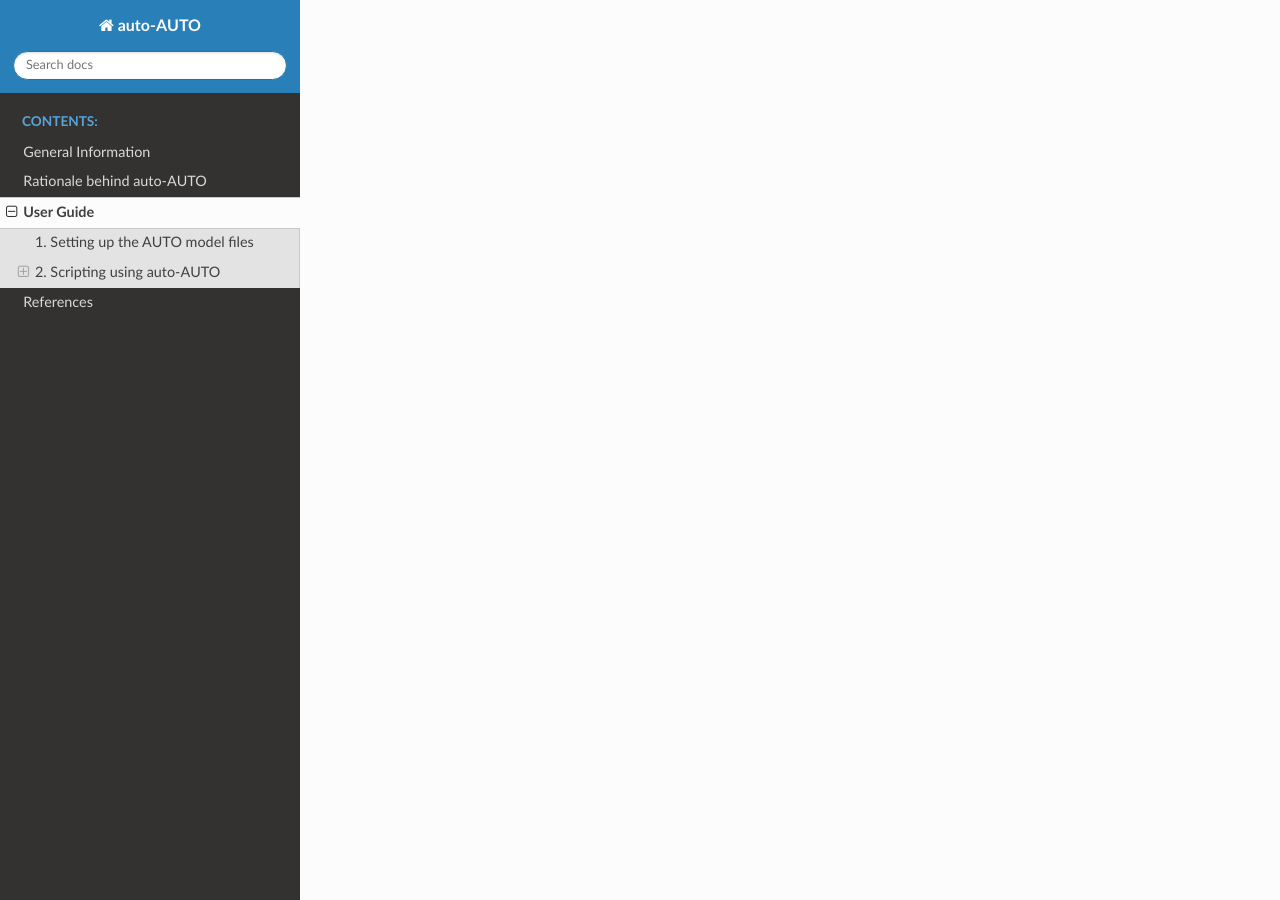
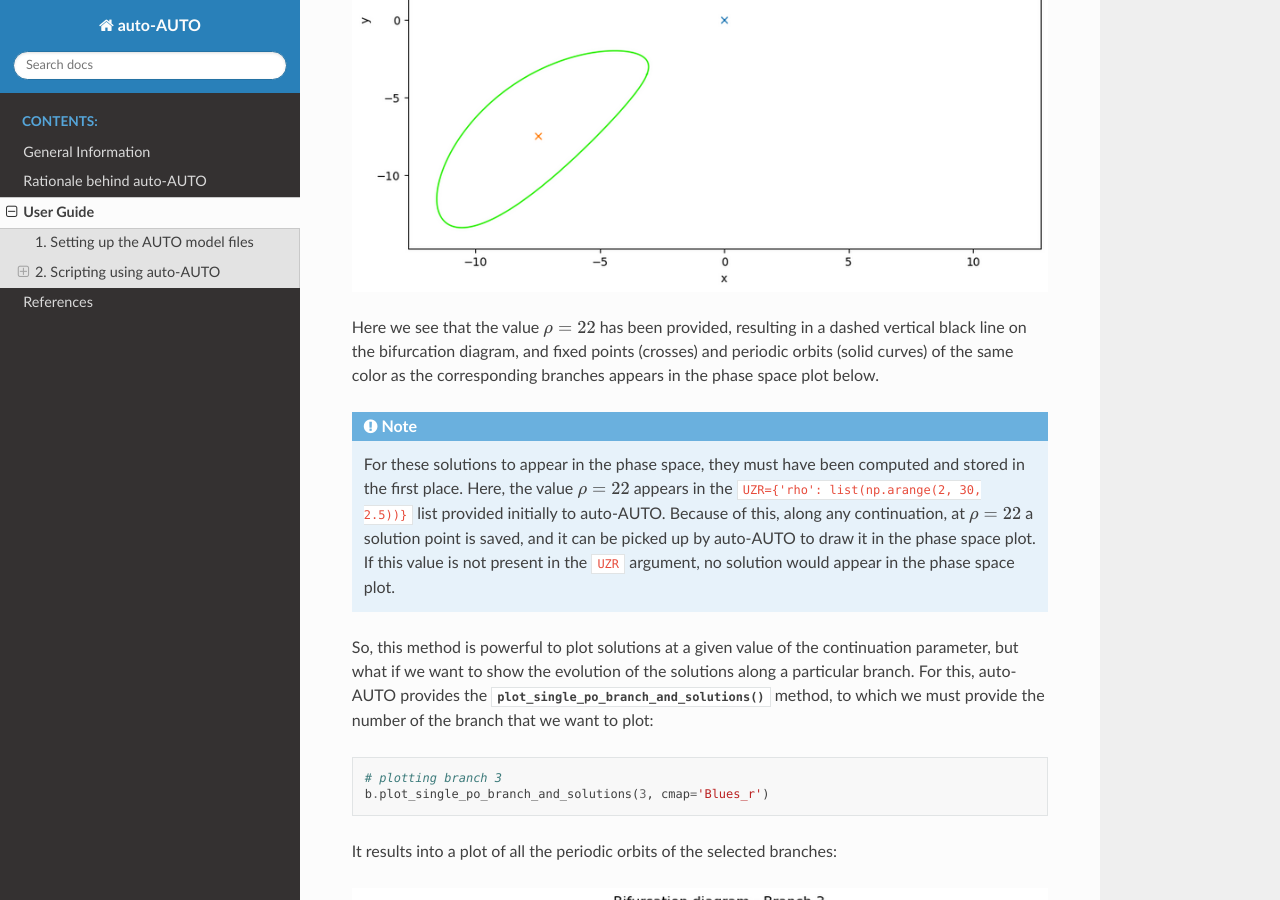
Before and after one commit to Climdyn/auto-AUTO, a Sphinx documentation site: the page built from documentation/source/files/user_guide.rst, in a window 1280 px wide and 900 px high, scrolled down 10959 px. Built offline with Sphinx 7.4.7 and the Read the Docs theme 3.1.0, drawn with Linux system fonts in a browser that asks for light colours; formulas are drawn with MathJax 3; some of the changed text lies outside the part shown.

Commit message:
Finished PO continuation part

```diff
--- a/documentation/source/files/user_guide.rst
+++ b/documentation/source/files/user_guide.rst
@@ -357,7 +356,52 @@ On this plot of :math:`\rho` versus the :math:`L_2` norm, they look similar, but
 .. image:: figures/branches_plot_3D.png
 
 What we have seen so far are plots of the branches of solutions as a function of the continuation parameter, but it would be interesting to see the solutions
-embedded in the phase space where they live. To do that, one can use the ...
+embedded in the phase space where they live. To do that, one can use the :meth:`.plot_diagram_and_solutions`:
+
+.. code-block:: python
+
+    b.plot_diagram_and_solutions(solutions_parameter_value=22., solutions_variables=(0, 1), fixed_points_diagram_kwargs={'legend': True},
+                             periodic_orbits_diagram_kwargs={'cmap': 'gist_ncar'});
+
+This method will plot the bifurcation diagram in 2D as before, and its (mandatory) :code:`solutions_parameter_value` argument is used to determine the value of the continuation parameter
+for which the solutions will be plotted a 2D section of the phase space on another plot:
+
+.. image:: figures/solutions_plot.png
+
+Here we see that the value :math:`\rho=22` has been provided, resulting in a dashed vertical black line on the bifurcation diagram, and fixed points (crosses) and periodic orbits (solid curves)
+of the same color as the corresponding branches appears in the phase space plot below.
+
+.. note::
+
+    For these solutions to appear in the phase space, they must have been computed and stored in the first place.
+    Here, the value :math:`\rho=22` appears in the :code:`UZR={'rho': list(np.arange(2, 30, 2.5))}` list provided initially to
+    auto-AUTO. Because of this, along any continuation, at :math:`\rho=22` a solution point is saved, and it can be picked up
+    by auto-AUTO to draw it in the phase space plot. If this value is not present in the :code:`UZR` argument, no solution would
+    appear in the phase space plot.
+
+So, this method is powerful to plot solutions at a given value of the continuation parameter, but what if we want to show the
+evolution of the solutions along a particular branch. For this, auto-AUTO provides the :meth:`.plot_single_po_branch_and_solutions` method,
+to which we must provide the number of the branch that we want to plot:
+
+.. code-block:: python
+
+    # plotting branch 3
+    b.plot_single_po_branch_and_solutions(3, cmap='Blues_r')
+
+It results into a plot of all the periodic orbits of the selected branches:
+
+.. image:: figures/branch_solutions_plot.png
+
+where the user defined solution points are shown by colored dots on the bifurcation diagram, and the solutions corresponding to those dots are plotted on the phase space plot with
+the same color as the dots. The colors being used are specified by the :code:`cmap` argument.
+These plots are interesting because we see that branch 3 emanating initially from a Hopf bifurcation is - as :math:`\rho` decreases - getting closer and closer to an orbit connecting
+the fixed point at the origin with itself. This periodic orbit is thus finally identifying with an *homoclinic orbit*, a point sometimes called an *homoclinic bifurcation* which can lead to
+chaotic behaviors in dynamical systems.
+
+See Barrio et al. 2012 and references therein for more information about these phenomena:
+
+* Barrio, R., Shilnikov, A., & Shilnikov, L. (2012). Kneadings, symbolic dynamics and painting Lorenz chaos.
+  *International Journal of Bifurcation and Chaos*, **22** (04), 1230016. `doi:10.1142/S0218127412300169 <https://doi.org/10.1142/S0218127412300169>`_.
 
 2.4 Changing the continuation parameter and restarting
 ~~~~~~~~~~~~~~~~~~~~~~~~~~~~~~~~~~~~~~~~~~~~~~~~~~~~~~
```
Also changed, not shown: other parts of documentation/source/files/user_guide.rst (+1 -2 lines), documentation/source/files/figures/branch_solutions_plot.png (added), documentation/source/files/figures/solutions_plot.png (added).
